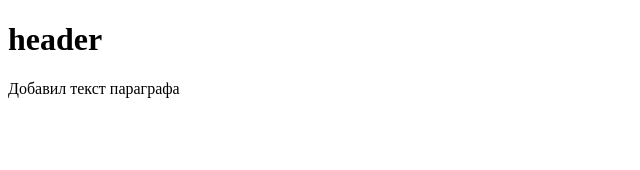
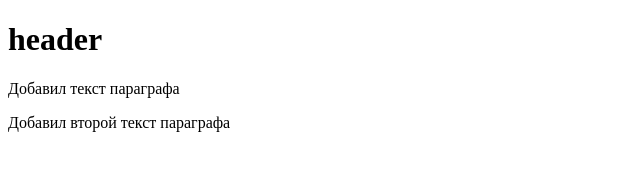
Before and after one commit to bal-alexej/gittest, a plain HTML site: page git_tutorial/work/hello.html in a window 1280 px wide. Shown: the whole page, without its empty margins (0-640 px from the left). Drawn offline with Linux system fonts and the light colour scheme.

Commit message:
Добавил второй текст параграфа

```diff
--- a/git_tutorial/work/hello.html
+++ b/git_tutorial/work/hello.html
@@ -8,5 +8,6 @@
   <body>
     <h1>header</h1>
     <p>Добавил текст параграфа</p>
+    <p>Добавил второй текст параграфа</p>
   </body>
 </html>
```
